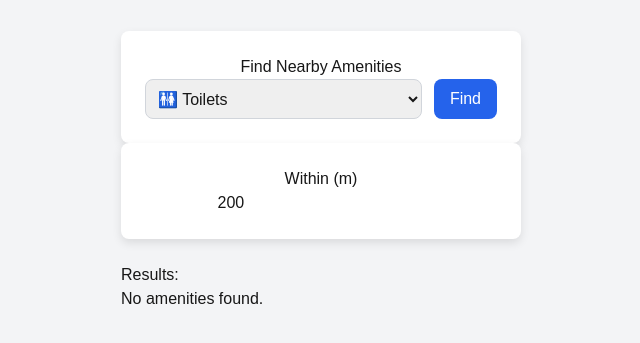
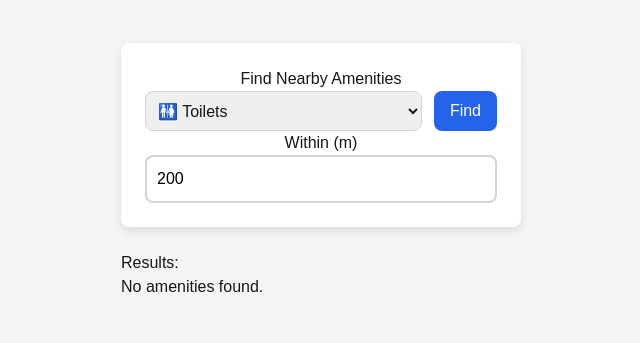
Before and after one commit to dancafc/nearby-amenities-nextjs, a Next.js app: page / in a window 1280 px wide. Shown: the part 229-572 px from the top of the page, without its empty margins (319-959 px from the left). Built offline with nearby package versions, Linux system fonts and the light colour scheme.

Commit message:
improved styling

```diff
--- a/src/app/page.module.css
+++ b/src/app/page.module.css
@@ -1,4 +1,8 @@
 /* app/page.module.css */
+body {
+    color: #171717 !important;
+}
+
 .container {
     display: flex;
     flex-direction: column;
@@ -63,3 +67,19 @@
     font-size: 1.125rem;
     font-weight: 500;
 }
+
+.input {
+    width: 100%;
+    padding: 10px;
+    font-size: 16px;
+    border: 2px solid #d1d5db;
+    border-radius: 8px;
+    outline: none;
+    transition: border-color 0.3s ease;
+    background-color: white;
+    color: black;
+}
+
+.input:focus {
+    border-color: #2980b9; /* Darker blue when active */
+}
--- a/src/app/page.tsx
+++ b/src/app/page.tsx
@@ -40,9 +40,7 @@ const Page = () => {
                     </select>
                     <button onClick={handleFindClick} className={styles.button}>Find</button>
                 </div>
-            </div>
 
-            <div className={styles.card}>
                 <h1 className="text-2xl font-bold mb-4">Within (m)</h1>
                 <input
                     type="number"
```
